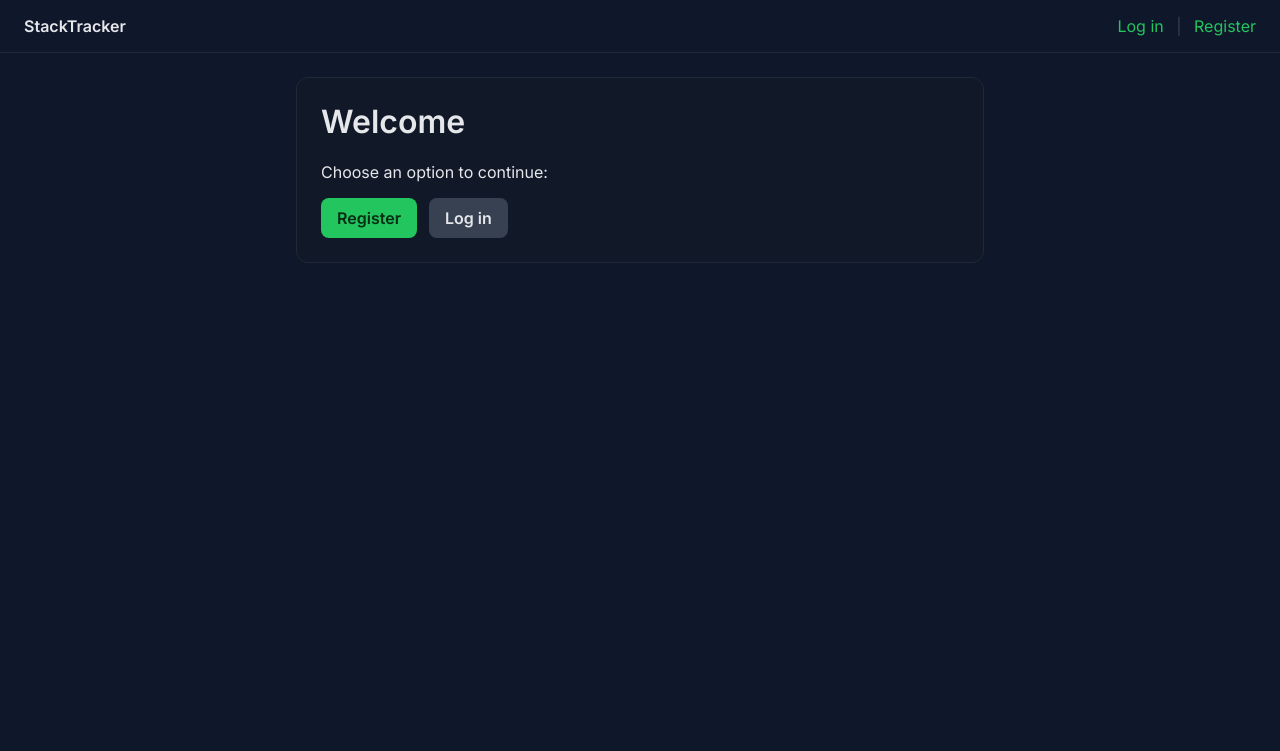
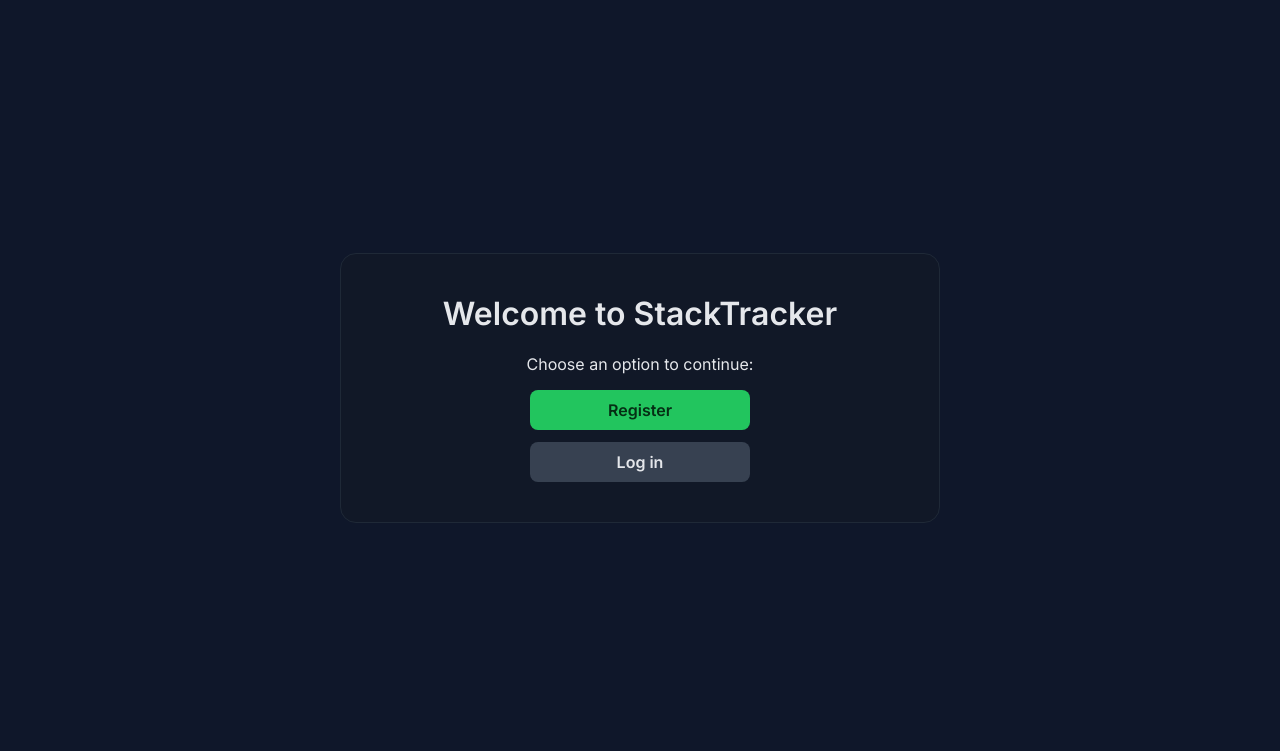
Before and after one commit to VickyA5/StackTracker, a Django app: page / in a window 1280 px wide. Shown: the top 751 px of the page. Run offline with Django 5.2, Linux system fonts and the light colour scheme.

Commit message:
refactor: better screens

```diff
--- a/templates/base.html
+++ b/templates/base.html
@@ -19,6 +19,20 @@
     .btn { display:inline-block; background: var(--accent); color:#052e14; font-weight:600; padding:10px 16px; border-radius:8px; border:none; cursor:pointer; }
     .btn.secondary { background:#374151; color:#e5e7eb; }
     .stack { display:flex; gap:12px; flex-wrap:wrap; }
+    .vstack { flex-direction: column; align-items: center; }
+    .centered { text-align: center; }
+
+    /* Buttons: make same width and responsive */
+    .btn { min-width: 220px; width: 220px; }
+    .btn.secondary { min-width: 220px; width: 220px; }
+    @media (max-width: 480px) {
+      .btn, .btn.secondary { width: 100%; }
+    }
+
+    /* Center the main card vertically and horizontally when body has .centered-viewport */
+    .centered-viewport .container { display:flex; align-items:center; justify-content:center; min-height: calc(100vh - 72px); }
+    /* Larger card when centered in viewport */
+    .centered-viewport .card { padding: 40px; border-radius: 16px; max-width: 600px; width: 100%; }
     .messages { margin-bottom: 16px; }
     .msg { padding: 10px 12px; border-radius: 8px; margin-bottom:8px; }
     .msg.info { background:#1f2937; border:1px solid #374151; }
@@ -30,7 +44,8 @@
     .field-errors { color:#fca5a5; font-size: 13px; }
   </style>
 </head>
-<body>
+<body class="{% block body_class %}{% endblock %}">
+  {% block header %}
   <header>
     <div><strong>StackTracker</strong></div>
     <nav>
@@ -45,6 +60,7 @@
       {% endif %}
     </nav>
   </header>
+  {% endblock %}
   <div class="container">
     <div class="messages">
       {% if messages %}
--- a/templates/home.html
+++ b/templates/home.html
@@ -1,16 +1,21 @@
 {% extends 'base.html' %}
+{% block body_class %}centered-viewport{% endblock %}
 {% block content %}
-  <h1 style="margin-top:0">Welcome</h1>
+  <div class="centered">
+    <h1 style="margin-top:0">Welcome to StackTracker</h1>
     {% if user.is_authenticated %}
       <p>You are logged in as <strong>{{ user.username }}</strong>.</p>
-    <div class="stack">
+      <div class="stack vstack" style="margin-top:12px;">
         <a class="btn secondary" href="{% url 'logout' %}">Logout</a>
       </div>
     {% else %}
       <p>Choose an option to continue:</p>
-    <div class="stack">
+      <div class="stack vstack" style="margin-top:12px;">
         <a class="btn" href="{% url 'register' %}">Register</a>
         <a class="btn secondary" href="{% url 'login' %}">Log in</a>
       </div>
     {% endif %}
+  </div>
 {% endblock %}
+
+{% block header %}{% endblock %}
```
Also changed, not shown: templates/register.html (+8 -0 lines). Lines whose indentation alone changed are shown as unchanged.
